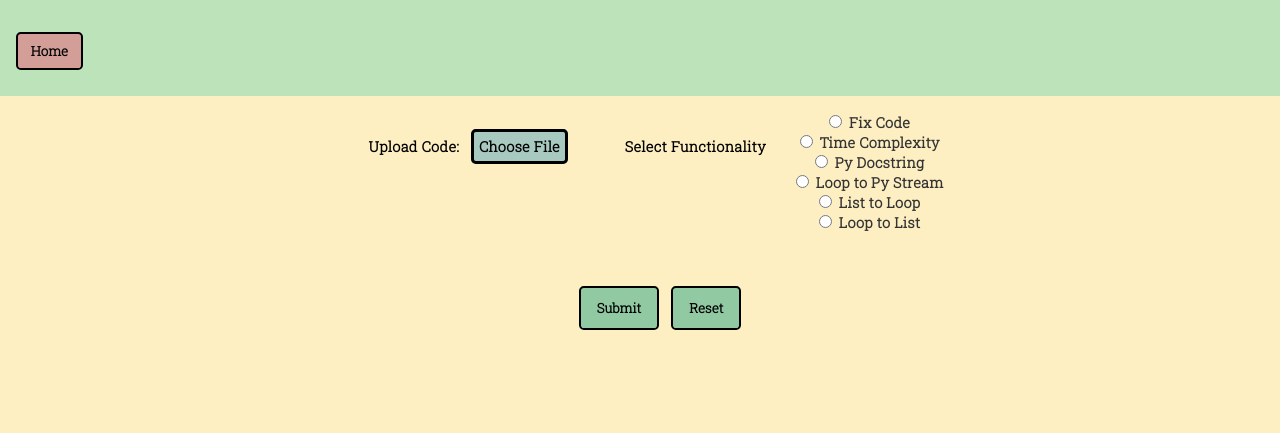
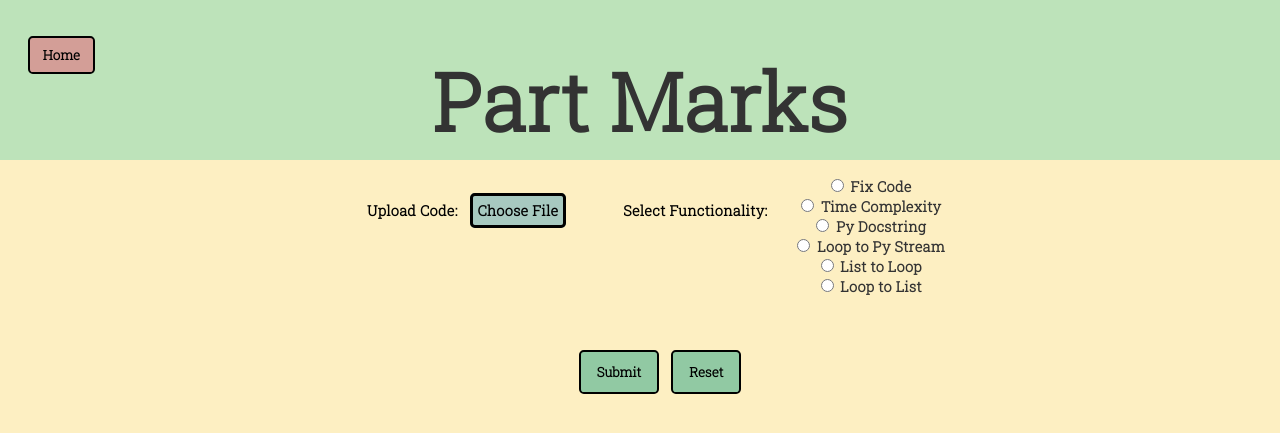
Before and after one commit to ADSteele916/nwhacks2022, a Flask app: page /student in a window 1280 px wide. Shown: the top 433 px of the page. Run offline with Flask 2, Linux system fonts and the light colour scheme.

Commit message:
fixed header issues

```diff
--- a/static/assets/main.css
+++ b/static/assets/main.css
@@ -66,12 +66,6 @@ header {
     height: 10rem;
     background-color: var(--header-box);
 }
-
-.innerHeader{
-    height: 6rem;
-}
-
-
 
 main {
     flex: auto;
@@ -217,8 +211,9 @@ input[type="file"]{
 }
 
 .Btn.homeBtn{
-    margin-left: 1rem;
-    margin-top: 2rem;
+    position: absolute;
+    left: 20px;
+    top: 20px;
     padding: 0.5rem 0.8rem 0.5rem 0.8rem;
     background-color: var(--homeHover);
 }
--- a/templates/index.html
+++ b/templates/index.html
@@ -9,13 +9,12 @@
     <style>
         @import url('https://fonts.googleapis.com/css2?family=Roboto+Slab:wght@300&display=swap');
     </style>
-    <title></title>
+    <title>Part Marks</title>
 </head>
 
 <body>
     <header>
         <h1>Part Marks</h1>
-
     </header>
     <main>
         <center>
--- a/templates/student.html
+++ b/templates/student.html
@@ -11,11 +11,12 @@
     </style>
     <script src="https://ajax.googleapis.com/ajax/libs/jquery/3.5.1/jquery.min.js"></script>
     <script src="{{url_for('static', filename='js/main.js')}}" type="text/javascript"></script>
-    <title></title>
+    <title>Part Marks</title>
 </head>
 <body>
-    <header class="innerHeader">
+    <header>
         <a href='/'><button class="Btn homeBtn">Home</button></a>
+        <h1>Part Marks</h1>
     </header>
     <main class="mainBox">
         <form action = "/student_results" method = "POST"
@@ -36,7 +37,7 @@
                         <p></p>
                     </div>
                     <div style="padding: 25px 25px">
-                        Select Functionality
+                        Select Functionality:
                     </div>
                     <div>
                         <input type="radio" id="fix" name="functions" value="fix">
--- a/templates/teacher.html
+++ b/templates/teacher.html
@@ -11,10 +11,11 @@
     </style>
     <script src="https://ajax.googleapis.com/ajax/libs/jquery/3.5.1/jquery.min.js"></script>
     <script src="{{url_for('static', filename='js/main.js')}}" type="text/javascript"></script>
-    <title></title>
+    <title>Part marks</title>
 </head>
 <body>
-    <header class="innerHeader">
+    <header>
+        <h1>Part Marks</h1>
         <a href='/'><button class="Btn homeBtn">Home</button></a>
     </header>
     <main class ="mainBox">
```
